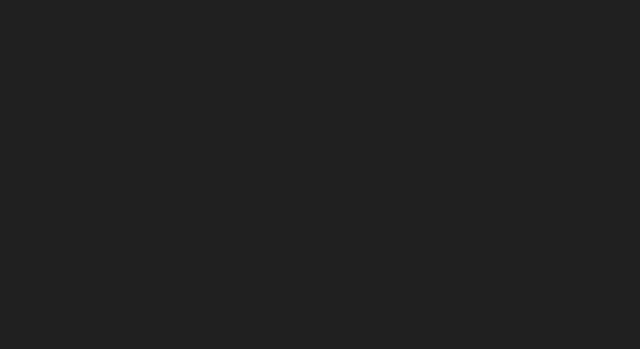
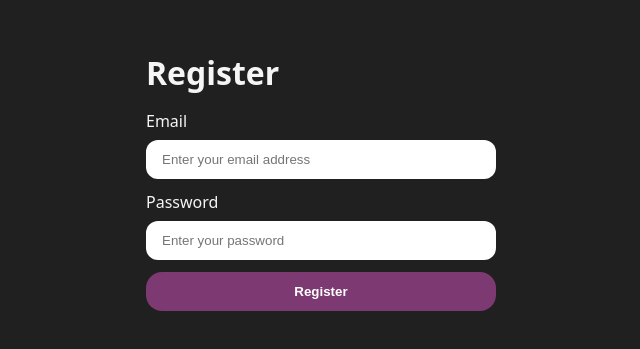
Before and after one commit to Bala-newforthis/Interview_App, a React app in the folder FrontEnd/: page /register in a window 1280 px wide. Shown: the part 219-568 px from the top of the page, without its empty margins (319-959 px from the left). Built offline with nearby package versions, Linux system fonts and the light colour scheme; the HTML template or start-up script is replaced by a standard one.

Commit message:
created a register page and done with basic styling in that ui

```diff
--- a/FrontEnd/src/features/auth/pages/Register.jsx
+++ b/FrontEnd/src/features/auth/pages/Register.jsx
@@ -1,9 +1,32 @@
 import React from "react";
 
 const Register = () => {
+
+    const handlesubmit = (e) => {
+        e.preventDefault()
+    }
+
     return (
         <main>
 
+
+            <div className="form-container">
+                <h1>Register</h1>
+
+                    <form onSubmit={handlesubmit}>
+                <div className="input-group">
+                    <label htmlFor="email">Email</label>
+                    <input type="email" id="email" name="email" placeholder="Enter your email address"  />
+                </div>
+
+                <div className="input-group">
+                    <label htmlFor="password">Password</label>
+                    <input type="password" id="password" name="password" placeholder="Enter your password" />
+                </div>
+
+                <button className="button primary-button"><b>Register</b></button>
+            </form>
+            </div>
         </main>
     )
 }
```
